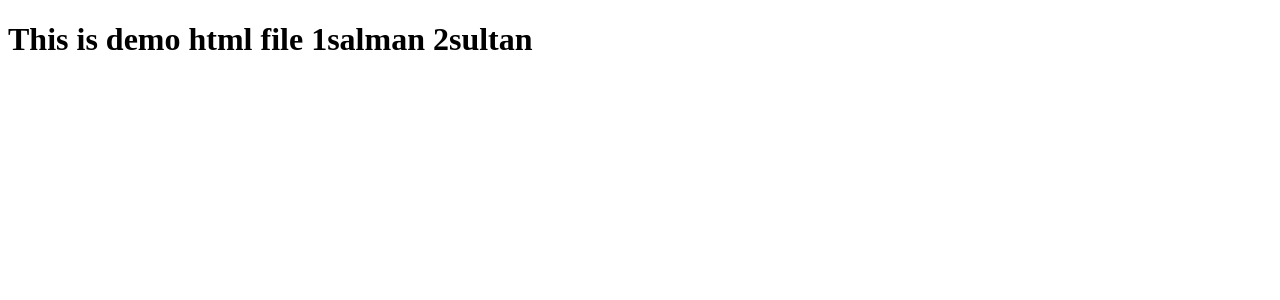
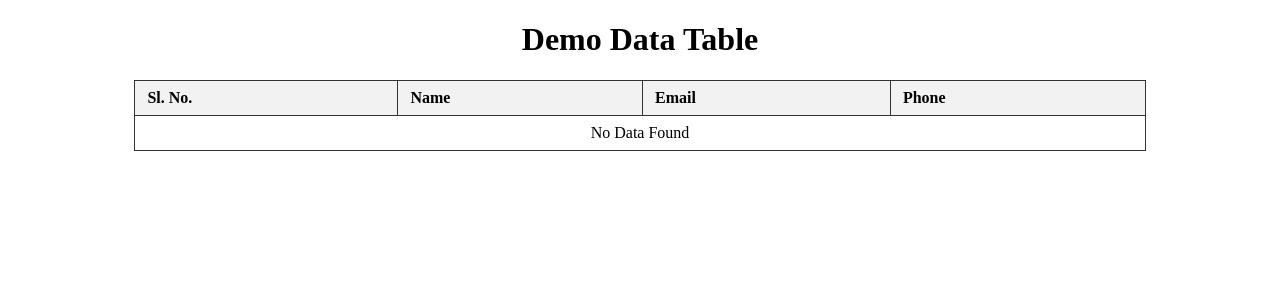
Before and after one commit to Innovative-Skills-Ltd/offline_batch1, a Django app: page /demo/ in a window 1280 px wide. Shown: the top 300 px of the page. Run offline with Django 5.2, Linux system fonts and the light colour scheme; data comes from the database, SQL or seed files in the repository.

Commit message:
insert and data all show

```diff
--- a/off_demo/off_demo/urls.py
+++ b/off_demo/off_demo/urls.py
@@ -33,5 +33,6 @@
     # path('', v.demo),
     # path('home/', home_view, name='home'),
     # path('myapp/', include('demoapp1.urls')),
-    path('demo/',demo_view.demo_function1)
+    path('demo/',demo_view.demo_function1),
+    path('demo/show',demo_view.demo_function_show)
 ]
--- a/off_demo/off_demo/views.py
+++ b/off_demo/off_demo/views.py
@@ -41,7 +41,29 @@
 #     }
 
 #     return render(req, 'demo.html', context)
+from . import models
+def demo_function1(req):
 
-def demo_function1(req):
+    var_name = "salman md sultan1"
+    var_email = "salman1@gmail.com"
+    var_phone = "011"
+    c = models.Customer1(name=var_name,email=var_email,phone=var_phone)
+    c.save()
+
+
+    # create_customer = c.objects.create(name=var_name,email=var_email,phone=var_phone)
+    # customer_list = [c(name="alomgi",email='a@gmailcom',phone='01'),c(name='piash',email='piash@gmail.com',phone='03'), c(name='oni',email='oni@gmail.com',phone='123')]
+
+    # create_customer_bulk = c.objects.bulk_create(customer_list)
+
+
+    #save function
     data = {'d':['salman','sultan']}
     return render(req,'demo.html',data)
+
+def demo_function_show(req):
+    customer = models.Customer1
+    all_data = customer.objects.all() #queryset
+    all_data_dic = {'data':all_data}
+    print(all_data)
+    return render(req,'demo.html',all_data_dic)
--- a/off_demo/templates/demo.html
+++ b/off_demo/templates/demo.html
@@ -1,12 +1,51 @@
 <!DOCTYPE html>
-
-
+<html>
+<head>
+    <title>Demo Table</title>
+    <style>
+        table {
+            width: 80%;
+            border-collapse: collapse;
+            margin: 20px auto;
+        }
+        th, td {
+            border: 1px solid #333;
+            padding: 8px 12px;
+            text-align: left;
+        }
+        th {
+            background-color: #f2f2f2;
+        }
+        tr:nth-child(even){
+            background-color: #f9f9f9;
+        }
+    </style>
+</head>
 <body>
-    <h1>
-        This is demo html file
-        {% for i in d %}
-            {{forloop.counter}}{{i}}
-        {% endfor %}
-    </h1>
+    <h1 style="text-align:center;">Demo Data Table</h1>
+    <table>
+        <thead>
+            <tr>
+                <th>Sl. No.</th>
+                <th>Name</th>
+                <th>Email</th>
+                <th>Phone</th>
+            </tr>
+        </thead>
+        <tbody>
+            {% for i in data %}
+                <tr>
+                    <td>{{ forloop.counter }}</td>
+                    <td>{{ i.name }}</td>
+                    <td>{{ i.email }}</td>
+                    <td>{{ i.phone }}</td>
+                </tr>
+            {% empty %}
+                <tr>
+                    <td colspan="4" style="text-align:center;">No Data Found</td>
+                </tr>
+            {% endfor %}
+        </tbody>
+    </table>
 </body>
 </html>
```
